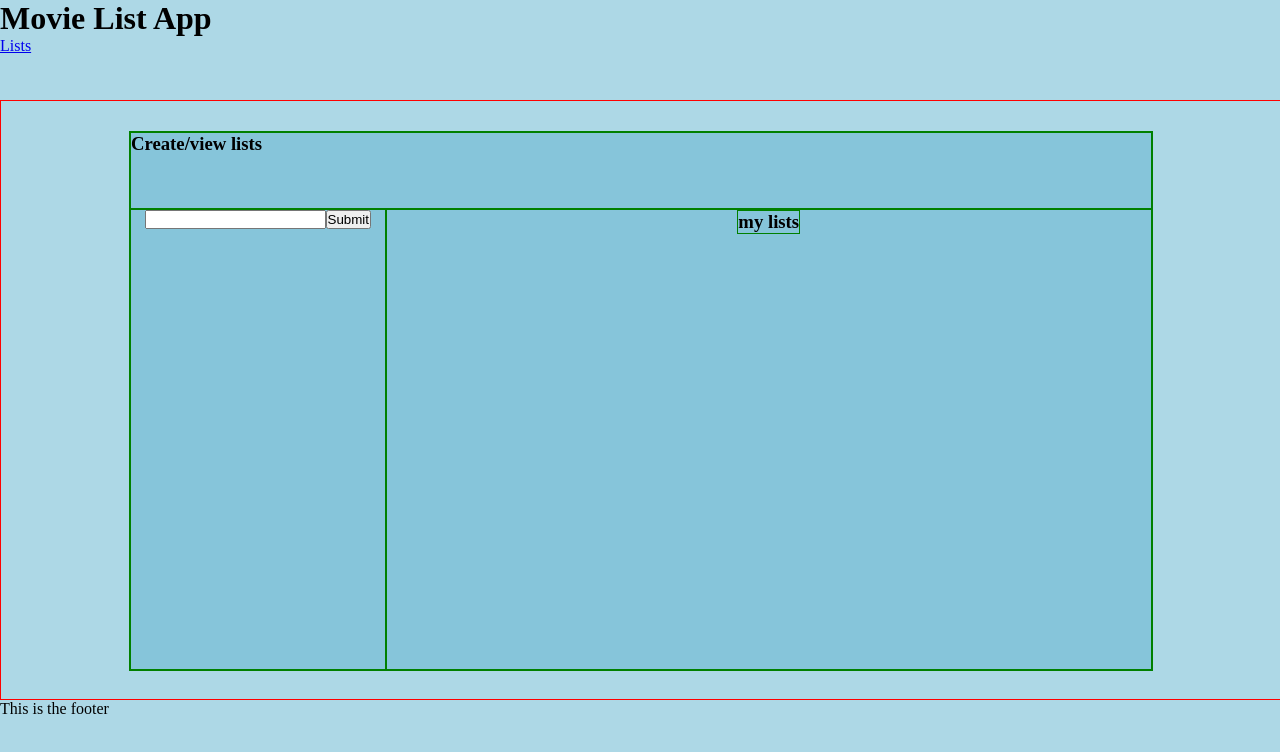
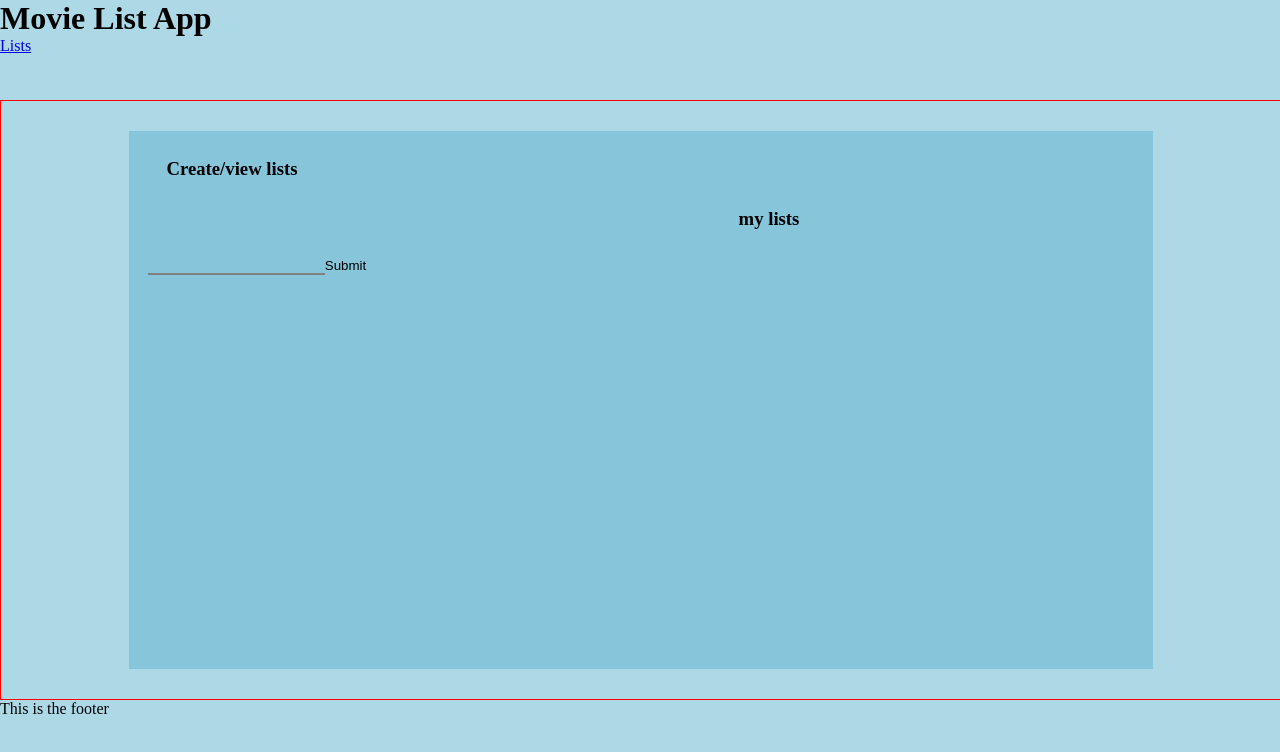
Before and after one commit to sstampher/Movies-List, an Angular app: page /lists in a window 1280 px wide. Shown: the top 752 px of the page. Built offline with nearby package versions, Linux system fonts and the light colour scheme.

Commit message:
made all buttons work

```diff
--- a/src/app/list-detail/list-detail.component.html
+++ b/src/app/list-detail/list-detail.component.html
@@ -1,27 +1,42 @@
 <section class="list">
 
     <header>
+        <!-- maybe get rid of list[0] -->
         <h1>{{list[0].name}}</h1>
     </header>
 
     <div class="add-movie">
+        <!-- form width adjustable -->
         <form [formGroup]="newMovie" (ngSubmit)="onSubmit()">
-            <input type="text" list="suggested-movies" formControlName="movie">
+            <input type="text" list="suggested-movies" formControlName="movie" placeholder="enter a movie">
             <datalist id="suggested-movies">
                 <option value="test1">
                 <option value="test2">
             </datalist>
             <button type="submit">Submit</button>
-
         </form>
     </div>
 
     <div class="view-movies">
         <ul>
-            <li *ngFor="let movie of list[0].movies">{{movie.name}}
-                <button>Delete</button>
-                <button>Edit</button>
-                <input type="checkbox">
+            <li *ngFor="let movie of list[0].movies">
+
+                <p *ngIf="!edit">{{movie.name}}</p>
+
+                <form *ngIf="edit" [formGroup]="editMovie" (ngSubmit)="onSubmitEdit(movie.name)">
+                    <input type="text" list="suggested-movies" formControlName="movie" [value]="movie.name">
+                    <datalist id="suggested-movies">
+                        <option value="test1">
+                        <option value="test2">
+                    </datalist>
+                    <button type="submit">Submit</button>
+                </form>
+
+                <button (click)="onDeleteMovie(movie.name)">Delete</button>
+                <!-- warn on delete -->
+                <button (click)="onEditMovie(movie.name)">Edit</button>
+                <input type="checkbox" (change)="onCheck(movie.name)" [checked]="movie.watched">
+                {{movie.watched}}
             </li>
         </ul>
     </div>
--- a/src/app/list-detail/list-detail.component.scss
+++ b/src/app/list-detail/list-detail.component.scss
@@ -33,6 +33,7 @@
             justify-content: center;
           }
           h1 {
+            // make this match
             margin-right: 2em;
             margin-left: 2em;
           }
@@ -43,6 +44,7 @@
           // ways around flex?
           display: flex;
           justify-content: center;
+          align-items: center;
         }
         .view-movies {
           //overflow
@@ -52,6 +54,7 @@
           align-items: center;
           flex-direction: column;
           ul {
+            width: 80%;
             margin: 1.5em;
             li {
               list-style: none;
--- a/src/app/list-detail/list-detail.component.ts
+++ b/src/app/list-detail/list-detail.component.ts
@@ -1,35 +1,69 @@
-import { Component, OnInit } from '@angular/core';
-import { DataService } from '../data.service';
-import { ActivatedRoute } from '@angular/router';
-import { FormBuilder, FormControl } from '@angular/forms';
+import { Component, OnInit } from "@angular/core";
+import { DataService } from "../data.service";
+import { ActivatedRoute } from "@angular/router";
+import { FormBuilder, FormControl } from "@angular/forms";
 
 @Component({
-  selector: 'app-list-detail',
-  templateUrl: './list-detail.component.html',
-  styleUrls: ['./list-detail.component.scss']
+  selector: "app-list-detail",
+  templateUrl: "./list-detail.component.html",
+  styleUrls: ["./list-detail.component.scss"]
 })
 export class ListDetailComponent implements OnInit {
-  list=[];
-  listName='';
+  list = [];
+  listName = "";
+  edit = false;
   newMovie = this.formBuilder.group({
-    movie: new FormControl('')
+    movie: new FormControl("")
+  });
+  editMovie = this.formBuilder.group({
+    movie: new FormControl("")
   });
 
-  constructor(private data: DataService, private route: ActivatedRoute, private formBuilder: FormBuilder) { }
+  constructor(
+    private data: DataService,
+    private route: ActivatedRoute,
+    private formBuilder: FormBuilder
+  ) {}
 
   ngOnInit() {
-   this.listName = this.route.snapshot.params.id;
-    this.data.cast.subscribe(data => this.list = data.filter(list => list.name === this.listName));
+    this.listName = this.route.snapshot.params.id;
+    this.data.cast.subscribe(
+      data => (this.list = data.filter(list => list.name === this.listName))
+    );
   }
 
-  onSubmit(){
-    console.log(this.newMovie.value);
-    this.list[0].movies.push({name:this.newMovie.value['movie'], watched: false, rating: null});
+  onSubmit() {
+    this.list[0].movies.push({
+      name: this.newMovie.value["movie"],
+      watched: false,
+      rating: null
+    });
     this.newMovie.reset();
   }
 
   onAddMovie(movieName: string) {
-   this.list[0].movies.push(movieName);
-    }
+    this.list[0].movies.push(movieName);
+  }
 
+  onDeleteMovie(movieName: string) {
+    let updatedMoviesList = this.list[0].movies.filter(
+      movie => movie.name !== movieName
+    );
+    this.list[0].movies = updatedMoviesList;
+  }
+
+  onEditMovie() {
+    this.edit = !this.edit;
+  }
+
+  onCheck(movieName: string) {
+    let movie = this.list[0].movies.filter(movie => movie.name === movieName);
+    movie[0].watched = !movie[0].watched;
+  }
+
+  onSubmitEdit(movieName: string) {
+    let movie = this.list[0].movies.filter(movie => movie.name === movieName);
+    movie[0].name = this.editMovie.value["movie"];
+    this.edit = !this.edit;
+  }
 }
--- a/src/app/list/list.component.html
+++ b/src/app/list/list.component.html
@@ -8,6 +8,7 @@
     <div class="create-list">
 
       <form [formGroup]="newList" (ngSubmit)="onSubmit()">
+        <!-- labels -->
       <input type="text" formControlName="name"/>
       <button type="submit">Submit</button>
     </form>
@@ -26,4 +27,5 @@
     </ul>
     </div>
 
+
   </section>
--- a/src/app/list/list.component.scss
+++ b/src/app/list/list.component.scss
@@ -5,7 +5,7 @@
     background-color: darken(lightblue, 10%);
     section {
       &.lists {
-        border: 1px solid green;
+        // border: 1px solid green;
         height: 100%;
         background-color: darken(lightblue, 10%);
         display: grid;
@@ -24,21 +24,54 @@
         }
         header {
           grid-area: header;
-          border: 1px solid green;
+          // border: 1px solid green;
+          display: flex;
+          justify-content: left;
+          align-items: center;
+          @media (max-width: 800px) {
+            justify-content: center;
+          }
+          h3 {
+            margin-right: 2em;
+            margin-left: 2em;
+          }
         }
         .create-list {
           grid-area: create-list;
-          border: 1px solid green;
+          // border: 1px solid green;
           display: flex;
-          justify-content: center;
+          flex-direction: column;
+          justify-content: top;
+          align-items: center;
+          margin-top: 3em;
+          @media (max-width: 800px) {
+            margin-top: 0;
+            justify-content: center;
+            flex-direction: row;
+          }
+          // form {
+          //   margin: 1.5em;
+          // }
         }
         .view-lists {
           //overflow
           grid-area: view-lists;
-          border: 1px solid green;
+          // border: 1px solid green;
           display: flex;
           align-items: center;
           flex-direction: column;
+          ul {width: 80%;
+            margin: 1.5em;
+            li {
+              list-style: none;
+              // border: 1px solid green;
+              margin: 0.2em;
+              padding: 0.7em;
+              &:hover {
+                background-color: papayawhip;
+              }
+            }
+          }
         }
       }
     }
--- a/src/styles.scss
+++ b/src/styles.scss
@@ -8,3 +8,22 @@ body {
     margin: 0;
     padding: 0;
 }
+
+button {
+    // make sure shorthand is ok
+    background: none;
+    border: none;
+
+}
+
+input {
+    // make more concise
+    background:none;
+    border-top: none;
+    border-left: none;
+    border-right: none;
+    border-bottom: 2px solid grey;
+    &:focus {
+        outline: none;
+    }
+}
```
